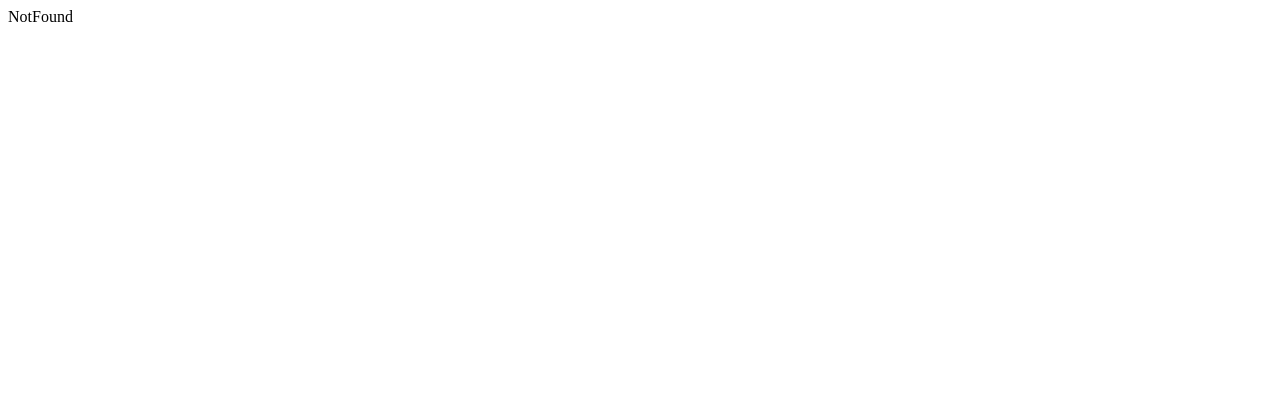
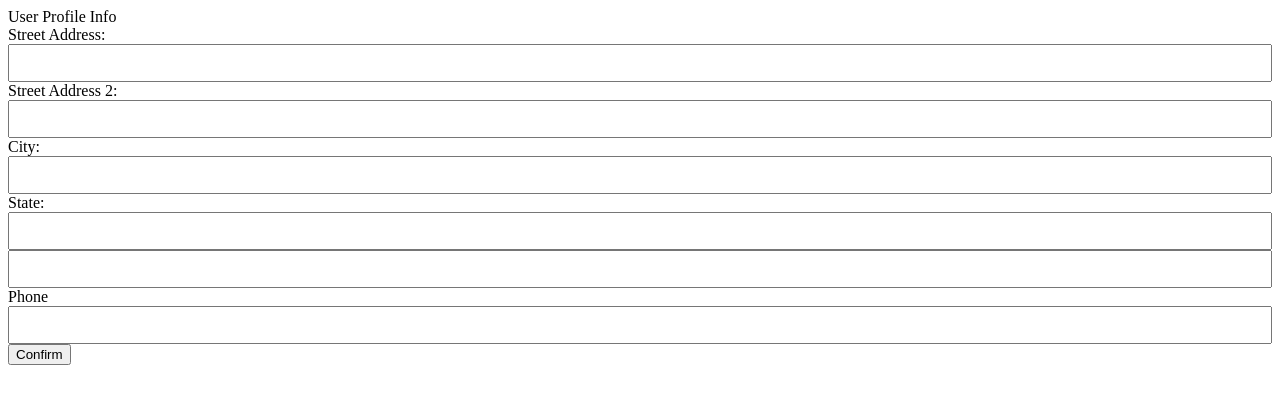
Before and after one commit to Hugo-cd925/EcomUi, a React (Create React App) app: page /Seller/Info/1 in a window 1280 px wide. Shown: the top 404 px of the page. Built offline with nearby package versions, Linux system fonts and the light colour scheme.

Commit message:
add forms to edit profile page

```diff
--- a/src/app/App.js
+++ b/src/app/App.js
@@ -4,7 +4,8 @@ import HomePage from '../homepage/Homepage';
 import Header from '../homepage/header/Header';
 import NotFound from './NotFound';
 import SellerPage from './components/seller/SellerPage';
-
+import PostProduct from './components/seller/PostProduct';
+import EditProfile from './components/seller/EditProfile';
 /**
  * @name App
  * @returns component
@@ -13,14 +14,18 @@ import SellerPage from './components/seller/SellerPage';
 const App = () => {
   return (
     <BrowserRouter>
-    {/* <Header> */}
-    <Routes>
-      <Route exact path="/"   element={<HomePage /> } />
-       <Route path="*" element={<NotFound />} />
-       <Route path="seller" element={<SellerPage />} />
+      {/* <Header> */}
+      <Routes>
+        <Route exact path="/" element={<HomePage />} />
+        <Route path="*" element={<NotFound />} />
+        <Route path="Seller" element={<SellerPage />} />
+        <Route path="Seller/Post" element={<PostProduct />} />
+        <Route path="Seller/Info/:id" element={<EditProfile />} />
 
-    </Routes>
-    {/* </Header> */}
+
+
+      </Routes>
+      {/* </Header> */}
     </BrowserRouter>
 
   );
--- /dev/null
+++ b/src/app/components/forms/Forms.module.css
@@ -0,0 +1,31 @@
+.input {
+	width: 100%;
+	padding: .5em;
+	box-sizing: border-box;
+	color:#2F4858;
+	font-size: 1rem;
+  }
+
+  .dropDownInput {
+	width: 100%;
+	padding: .5em;
+	box-sizing: border-box;
+	color:#2F4858;
+	font-size: 1em;
+  }
+
+.inputErrors {
+	border: 2px solid red;
+	border-radius: 5;
+  }
+
+.label {
+	min-width: 100%;
+	display: flex;
+	align-items: center;
+	font-weight: 700;
+	color: #666666;
+	white-space: nowrap;
+	gap: 1em;
+	padding-bottom: .3em;
+  }
--- /dev/null
+++ b/src/app/components/forms/InputForms.js
@@ -0,0 +1,27 @@
+import React from 'react';
+import styles from './Forms.module.css';
+/**
+ * @name FormItem
+ * @description Input field
+ * @return component
+ */
+const FormItem = ({
+  onChange, value, id, label, placeholder, type, hasErrors
+}) => (
+
+  <div>
+    <form htmlFor={id}>
+      {label}
+      <input
+        className={`${styles.input} ${hasErrors ? styles.inputErrors : ''}`}
+        id={id}
+        onChange={onChange}
+        placeholder={placeholder}
+        type={type}
+        value={value}
+      />
+    </form>
+  </div>
+);
+
+export default FormItem;
--- /dev/null
+++ b/src/app/components/forms/SelectForm.js
@@ -0,0 +1,35 @@
+import React from 'react';
+import styles from './Forms.module.css';
+/**
+ * @name FormItemDropdown
+ * @description Input field
+ * @return component
+ */
+const FormItemDropdown = ({
+  onChange, value, id, label, options, onClick
+}) => (
+
+  <div>
+    <label className={styles.label} htmlFor={id}>
+      {label}
+      <select
+        className={styles.dropDownInput}
+        id={id}
+        onChange={onChange}
+        value={value}
+        onClick={onClick}
+      >
+        {options.map((optionText) => (
+          <option
+            value={optionText}
+            key={optionText}
+          >
+            {optionText}
+          </option>
+        ))}
+      </select>
+    </label>
+  </div>
+);
+
+export default FormItemDropdown;
--- /dev/null
+++ b/src/app/components/forms/State.js
@@ -0,0 +1,55 @@
+const usStates = {
+    AL: 'Alabama',
+    AK: 'Alaska',
+    AZ: 'Arizona',
+    AR: 'Arkansas',
+    CA: 'California',
+    CO: 'Colorado',
+    CT: 'Connecticut',
+    DE: 'Delaware',
+    DC: 'District Of Columbia',
+    FL: 'Florida',
+    GA: 'Georgia',
+    HI: 'Hawaii',
+    ID: 'Idaho',
+    IL: 'Illinois',
+    IN: 'Indiana',
+    IA: 'Iowa',
+    KS: 'Kansas',
+    KY: 'Kentucky',
+    LA: 'Louisiana',
+    ME: 'Maine',
+    MD: 'Maryland',
+    MA: 'Massachusetts',
+    MI: 'Michigan',
+    MN: 'Minnesota',
+    MS: 'Mississippi',
+    MO: 'Missouri',
+    MT: 'Montana',
+    NE: 'Nebraska',
+    NV: 'Nevada',
+    NH: 'New Hampshire',
+    NJ: 'New Jersey',
+    NM: 'New Mexico',
+    NY: 'New York',
+    NC: 'North Carolina',
+    ND: 'North Dakota',
+    OH: 'Ohio',
+    OK: 'Oklahoma',
+    OR: 'Oregon',
+    PA: 'Pennsylvania',
+    RI: 'Rhode Island',
+    SC: 'South Carolina',
+    SD: 'South Dakota',
+    TN: 'Tennessee',
+    TX: 'Texas',
+    UT: 'Utah',
+    VT: 'Vermont',
+    VA: 'Virginia',
+    WA: 'Washington',
+    WV: 'West Virginia',
+    WI: 'Wisconsin',
+    WY: 'Wyoming'
+  };
+
+  export default usStates;
--- /dev/null
+++ b/src/app/components/seller/EditProfile.js
@@ -0,0 +1,127 @@
+import React from 'react'
+import FormItem from '../forms/InputForms';
+import FormItemDropdown from '../forms/SelectForm';
+import usStates from '../forms/State';
+const EditProfile = () => {
+
+    const [user, setUser] = React.useState({
+        streetAddress: '',
+        streetAddress2: '',
+        city: '',
+        state: '',
+        zipCode: '',
+        phoneNumber: ''
+
+    });
+    const [errors, setErrors] = React.useState({
+        streetAddress: '',
+        streetAddress2: '',
+        city: '',
+        state: '',
+        zipCode: '',
+        phoneNumber: ''
+
+    });
+
+    const sendProfile = () => {
+        console.log(user);
+
+        //PutUser(setUser, id, setApiError)
+    };
+
+    const onChange = (e) => {
+        setUser({ ...user, [e.target.id]: e.target.value });
+    };
+    return (
+        <div>
+
+            <div>
+                User Profile Info
+            </div>
+            <div>
+                <FormItem
+                    type="text"
+                    id="streetAddress"
+                    label="Street Address:"
+                    onChange={onChange}
+                    // value={user?.streetAddress}
+                    hasErrors={Boolean(errors.streetAddress)}
+
+                />
+                <span>{errors.streetAddress}</span>
+            </div>
+            <div>
+                <FormItem
+                    type="text"
+                    id="streetAddress2"
+                    label="Street Address 2:"
+                    onChange={onChange}
+                    // value={user?.streetAddress}
+                    hasErrors={Boolean(errors.streetAddress)}
+
+                />
+                <span>{errors.streetAddress2}</span>
+            </div>
+            <div>
+                <FormItem
+                    type="text"
+                    id="city"
+                    label="City:"
+                    onChange={onChange}
+                    // value={user?.city}
+                    hasErrors={Boolean(errors.city)}
+
+                />
+                <span>{errors.city}</span>
+            </div>
+
+            <div>
+                {/* <FormItemDropdown
+                id="state"
+                label='State'
+                onClick={onChange}
+                onChange={onChange}
+                value={user?.state}
+                options={usStates}
+                /> */}
+                        <FormItem
+                    type="text"
+                    id="state"
+                    label="State:"
+                    onChange={onChange}
+                    // value={user?.state}
+                    hasErrors={Boolean(errors.state)} />
+            </div>
+            <div>
+                <FormItem
+                    type="text"
+                    id="zipCode"
+                    onChange={onChange}
+                    // value={user?.zipCode}
+                    hasErrors={Boolean(errors.zipCode)}
+
+                />
+                <span>{errors.zipCode}</span>
+            </div>
+            <div>
+                <FormItem
+                    type="text"
+                    id="phoneNumber"
+                    label="Phone"
+                    onChange={onChange}
+                    // value={user?.phoneNumber}
+                    hasErrors={Boolean(errors.phoneNumber)}
+
+                />
+                <span>{errors.phoneNumber}</span>
+            </div>
+            <div>
+                <button type='submit' onClick={sendProfile}
+                >Confirm</button>
+            </div>
+
+        </div>
+    )
+}
+
+export default EditProfile
--- /dev/null
+++ b/src/app/components/seller/PostProduct.js
@@ -0,0 +1,9 @@
+import React from 'react'
+
+const PostProduct = () => {
+  return (
+    <div>PostProduct</div>
+  )
+}
+
+export default PostProduct
--- a/src/app/components/seller/SellerSignup.js
+++ b/src/app/components/seller/SellerSignup.js
@@ -9,7 +9,7 @@ const SellerSignup = () => {
             <div>
                 {/* {`Name: ${user.name !== undefined ? user.name : ''}`} */}
                 <h2>
-                    {user.firstName + " " + user.lastName}
+                    {user.FirstName + " " + user.LastName}
                 </h2>
             </div>
         </div>
--- a/src/ultil/Constants.js
+++ b/src/ultil/Constants.js
@@ -1,5 +1,5 @@
 module.exports = Object.freeze({
     API_ERROR: 'Oops, something went wrong',
-    BASE_URL_API: `http://localhost:47973`,
-    User: '/user'
+    BASE_URL_API: 'http://localhost:47973',
+    USER_ENDPOINT: '/user'
   });
--- a/src/ultil/HttpHelper.js
+++ b/src/ultil/HttpHelper.js
@@ -1,4 +1,4 @@
-import Constants from './Constants';
+import constants from './Constants';
 
 /**
  * @name HttpHelper
@@ -8,7 +8,7 @@ import Constants from './Constants';
  * @param {Object} payload object to send
  * @return {Promise} - Promise from the fetch call
  */
-export default (route, method, payload) => fetch(Constants.BASE_URL_API + route, {
+export default (route, method, payload) => fetch(constants.BASE_URL_API + route, {
   method,
   headers: {
     'Content-Type': 'application/json',
```
Also changed, not shown: src/app/components/seller/SellerPage.js (+40 -7 lines).
